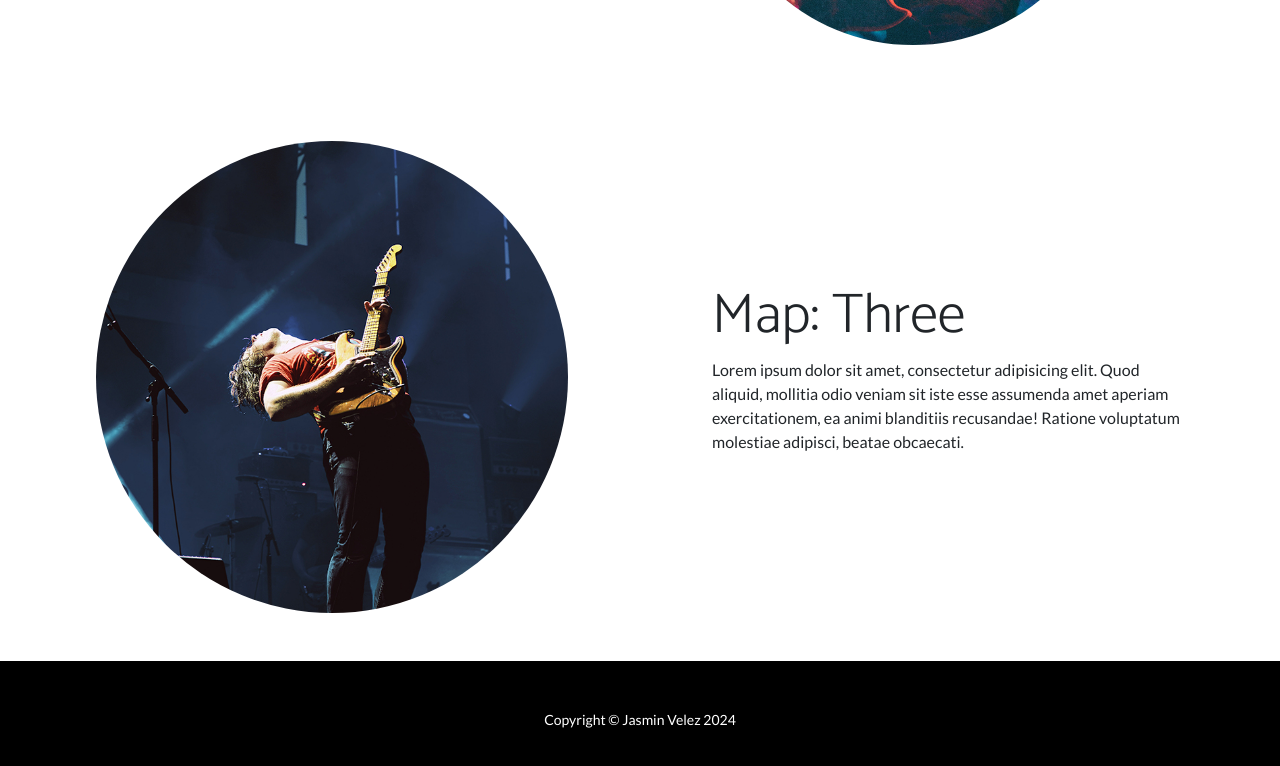
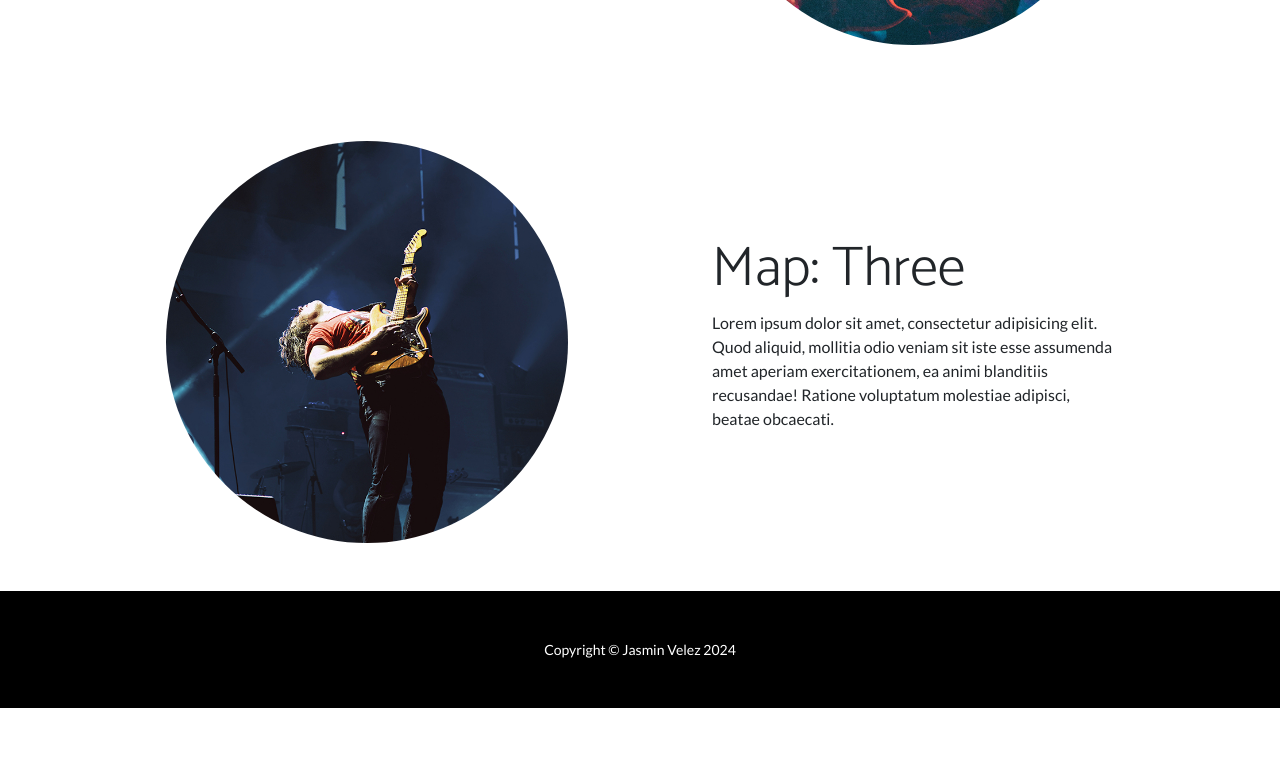
Before and after one commit to jasminvg/jasminvg, a plain HTML site: page index.html in a window 1280 px wide. Shown: the part 2242-3008 px from the top of the page. After the commit the page ends 2950 px from the top, so only its background shows below. Drawn offline with nearby package versions, Linux system fonts and the light colour scheme.

Commit message:
Update index.html

```diff
--- a/index.html
+++ b/index.html
@@ -101,7 +101,7 @@ t<!DOCTYPE html>
         </section>
         <!-- Content section 4-->
         <section id="maps">
-                          <div class="maps px-5">
+                          <div class="container px-5">
                 <div class="row gx-5 align-items-center">
                     <div class="col-lg-6">
                         <div class="p-5"><img class="img-fluid rounded-circle" src="assets/img/02.jpg" alt="..." /></div>
```
